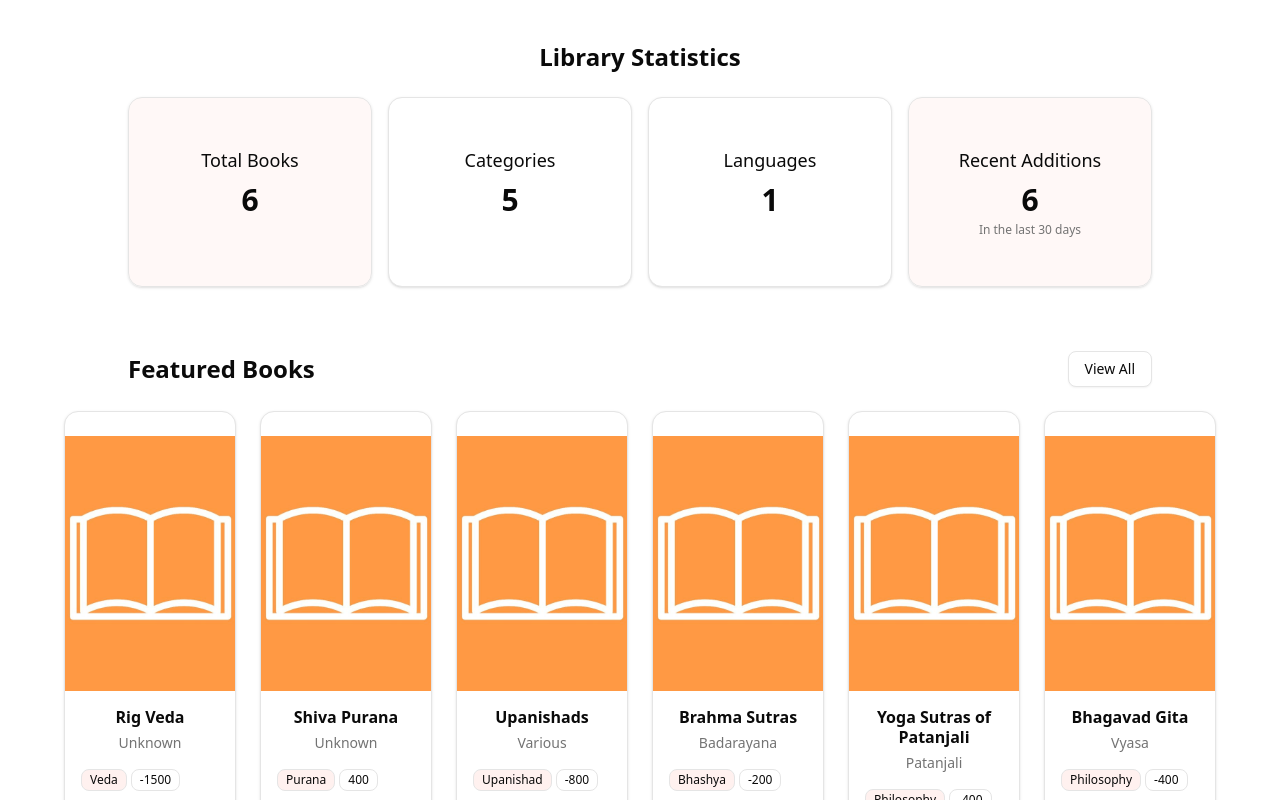
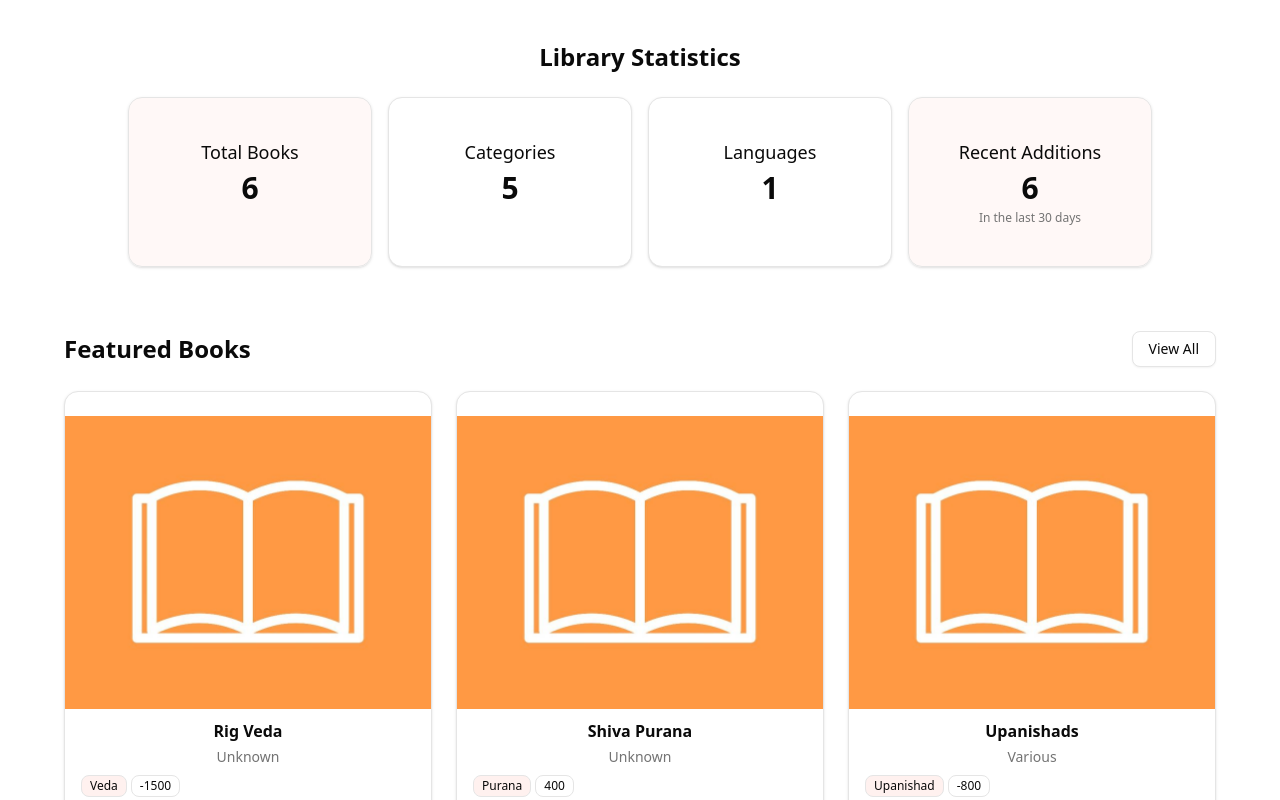
Before and after one commit to Demigod1410/Next-Library, a Next.js app: page / in a window 1280 px wide. Shown: the part 640-1440 px from the top of the page. Built offline with nearby package versions, Linux system fonts and the light colour scheme.

Commit message:
editted the bookcards

```diff
--- a/src/app/library/page.jsx
+++ b/src/app/library/page.jsx
@@ -195,17 +195,17 @@ export default function LibraryPage() {
       </div>
 
       {/* Book grid/list */}
-      <div className="max-w-6xl mx-auto">
+      <div className="max-w-7xl mx-auto">
         {loading ? (
           <LoadingState />
         ) : paginatedBooks.length > 0 ? (
           <div className={
             viewMode === VIEW_OPTIONS.GRID
-              ? "grid grid-cols-1 sm:grid-cols-2 md:grid-cols-3 lg:grid-cols-4 gap-6"
-              : "space-y-4"
+              ? "grid grid-cols-1 sm:grid-cols-2 md:grid-cols-3 gap-8"
+              : "space-y-6"
           }>
             {paginatedBooks.map((book) => (
-              <div key={book.id} className="h-full">
+              <div key={book.id} className="h-full w-full">
                 <BookCard book={book} viewMode={viewMode} />
               </div>
             ))}
--- a/src/app/page.js
+++ b/src/app/page.js
@@ -122,29 +122,29 @@ export default function Home() {
       <h2 className="text-2xl font-bold mb-6">Library Statistics</h2>
       <div className="grid grid-cols-1 sm:grid-cols-2 lg:grid-cols-4 gap-4 max-w-5xl mx-auto">
         <Card className="bg-primary/5">
-            <CardContent className="p-6">
-              <h3 className="text-lg font-medium mb-2">Total Books</h3>
+          <CardContent className="p-4">
+            <h3 className="text-lg font-medium mb-1">Total Books</h3>
             <p className="text-3xl font-bold">{stats.total}</p>
           </CardContent>
         </Card>
 
         <Card>
-            <CardContent className="p-6">
-              <h3 className="text-lg font-medium mb-2">Categories</h3>
+          <CardContent className="p-4">
+            <h3 className="text-lg font-medium mb-1">Categories</h3>
             <p className="text-3xl font-bold">{Object.keys(stats.categoryCounts).length}</p>
           </CardContent>
         </Card>
 
         <Card>
-            <CardContent className="p-6">
-              <h3 className="text-lg font-medium mb-2">Languages</h3>
+          <CardContent className="p-4">
+            <h3 className="text-lg font-medium mb-1">Languages</h3>
             <p className="text-3xl font-bold">{Object.keys(stats.languageCounts).length}</p>
           </CardContent>
         </Card>
 
         <Card className="bg-primary/5">
-            <CardContent className="p-6">
-              <h3 className="text-lg font-medium mb-2">Recent Additions</h3>
+          <CardContent className="p-4">
+            <h3 className="text-lg font-medium mb-1">Recent Additions</h3>
             <p className="text-3xl font-bold">{stats.recentlyAddedCount}</p>
             <p className="text-xs text-muted-foreground mt-1">In the last 30 days</p>
           </CardContent>
@@ -154,7 +154,7 @@ export default function Home() {
 
     {/* Featured Books */}
     <section className="text-center">
-        <div className="flex items-center justify-between mb-6 max-w-5xl mx-auto">
+      <div className="flex items-center justify-between mb-6 max-w-6xl mx-auto">
         <h2 className="text-2xl font-bold">Featured Books</h2>
         <Button asChild variant="outline">
           <Link href="/library">View All</Link>
@@ -162,26 +162,26 @@ export default function Home() {
       </div>
 
       {loading ? (
-          <div className="grid grid-cols-1 sm:grid-cols-2 md:grid-cols-3 lg:grid-cols-6 gap-6 max-w-6xl mx-auto">
-            {Array(6).fill(0).map((_, i) => (
-              <Card key={i} className="h-[320px] animate-pulse">
+        <div className="grid grid-cols-1 sm:grid-cols-3 gap-6 max-w-6xl mx-auto">
+          {Array(3).fill(0).map((_, i) => (
+            <Card key={i} className="h-[250px] animate-pulse">
               <div className="h-full bg-muted"></div>
             </Card>
           ))}
         </div>
       ) : featuredBooks.length > 0 ? (
-          <div className="grid grid-cols-1 sm:grid-cols-2 md:grid-cols-3 lg:grid-cols-6 gap-6 max-w-6xl mx-auto">
-            {featuredBooks.map((book) => (
+        <div className="grid grid-cols-1 sm:grid-cols-3 gap-6 max-w-6xl mx-auto">
+          {featuredBooks.slice(0, 3).map((book) => (
             <div key={book.id} className="h-full">
               <BookCard book={book} viewMode="grid" />
             </div>
           ))}
         </div>
       ) : (
-          <div className="text-center py-12">
-            <BookOpen className="h-16 w-16 mx-auto text-muted-foreground mb-4" />
+        <div className="text-center py-8">
+          <BookOpen className="h-12 w-12 mx-auto text-muted-foreground mb-3" />
           <h3 className="text-lg font-medium">No books yet</h3>
-            <p className="text-muted-foreground mb-6">
+          <p className="text-muted-foreground mb-4">
             Start by adding some books to your library
           </p>
           <Button asChild>
--- a/src/components/BookCard.jsx
+++ b/src/components/BookCard.jsx
@@ -19,14 +19,14 @@ const BookDetail = ({ book }) => {
   const coverSrc = book.coverImage || "/images/book_icon.jpg";
 
   return (
-    <div className="grid gap-6 md:grid-cols-[300px_1fr]">
-      <div className="relative aspect-[2/3] overflow-hidden rounded-lg border">
+    <div className="grid gap-6 md:grid-cols-[350px_1fr]">
+      <div className="relative aspect-[3/4] overflow-hidden rounded-lg border">
         <Image
           src={coverSrc}
           alt={book.title}
           fill
           className="object-cover"
-          sizes="(max-width: 768px) 100vw, 300px"
+          sizes="(max-width: 768px) 100vw, 350px"
           priority
         />
       </div>
@@ -76,9 +76,9 @@ const BookCard = ({ book, viewMode = "grid" }) => {
   const coverSrc = book.coverImage || "/images/book_icon.jpg";
 
   return (
-    <Card className={`h-full overflow-hidden transition-all hover:shadow-md ${isGrid ? "" : "flex"}`}>
-      <div className={isGrid ? "" : "flex"}>
-        <div className={`relative ${isGrid ? "aspect-[2/3] w-full" : "h-auto w-[120px]"}`}>
+    <Card className={`h-full w-full overflow-hidden transition-all hover:shadow-md ${isGrid ? "" : "flex"}`}>
+      <div className={isGrid ? "w-full" : "flex w-full"}>
+        <div className={`relative ${isGrid ? "aspect-[5/4] w-full" : "h-auto w-[150px]"}`}>
           <Image
             src={coverSrc}
             alt={book.title}
@@ -89,7 +89,7 @@ const BookCard = ({ book, viewMode = "grid" }) => {
         </div>
 
         <div className={`flex flex-col ${isGrid ? "" : "flex-1"}`}>
-          <CardHeader className={`${isGrid ? "px-4 pt-4 pb-2" : "px-4 py-2"}`}>
+          <CardHeader className={`${isGrid ? "px-4 pt-3 pb-1" : "px-4 py-2"}`}>
             <h3 className={`font-semibold leading-tight ${isGrid ? "line-clamp-2" : ""}`}>
               {book.title}
             </h3>
@@ -98,7 +98,7 @@ const BookCard = ({ book, viewMode = "grid" }) => {
             </p>
           </CardHeader>
 
-          <CardContent className={`${isGrid ? "px-4 py-2" : "px-4 py-1"}`}>
+          <CardContent className={`${isGrid ? "px-4 py-1" : "px-4 py-1"}`}>
             {!isGrid && book.description && (
               <p className="text-sm text-muted-foreground line-clamp-2 mb-2">
                 {truncateText(book.description, 100)}
@@ -115,7 +115,7 @@ const BookCard = ({ book, viewMode = "grid" }) => {
             </div>
           </CardContent>
 
-          <CardFooter className={`${isGrid ? "px-4 py-3 mt-auto" : "px-4 py-2 mt-auto"}`}>
+          <CardFooter className={`${isGrid ? "px-4 py-2 mt-auto" : "px-4 py-2 mt-auto"}`}>
             <Dialog>
               <DialogTrigger asChild>
                 <Button variant="secondary" size="sm" className="w-full">
@@ -123,7 +123,7 @@ const BookCard = ({ book, viewMode = "grid" }) => {
                   Preview
                 </Button>
               </DialogTrigger>
-              <DialogContent className="max-w-3xl">
+              <DialogContent className="max-w-4xl">
                 <DialogHeader>
                   <DialogTitle>Book Details</DialogTitle>
                 </DialogHeader>
```
Lines whose indentation alone changed are shown as unchanged.
